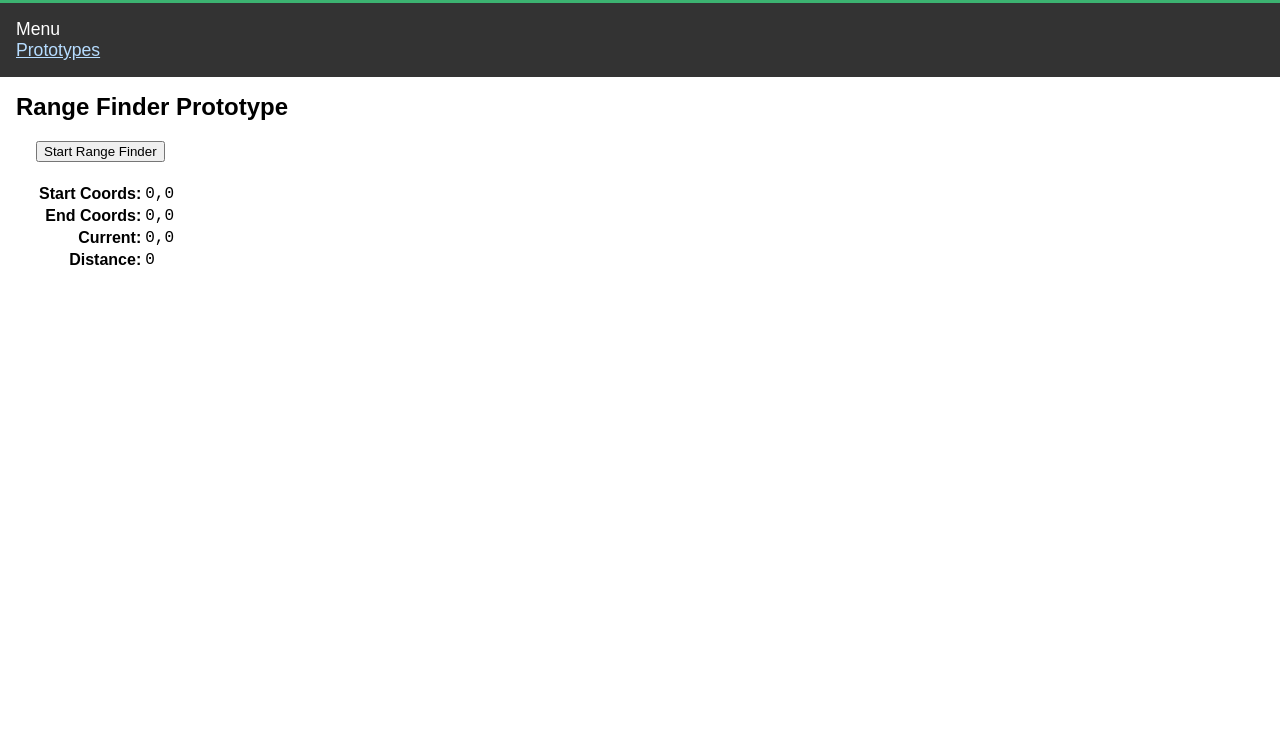
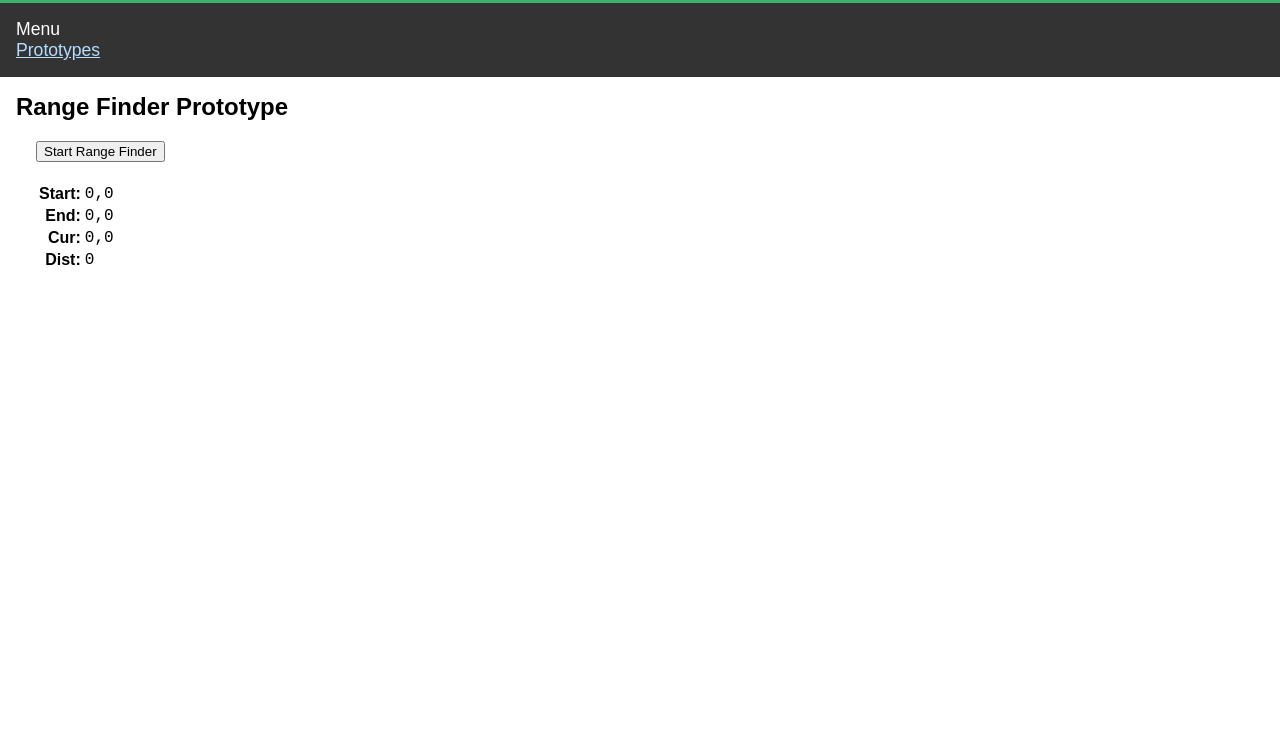
Before and after one commit to blister/blister.github.io, a plain HTML site: page index.html in a window 1280 px wide. Shown: the part 82-828 px from the top of the page. Drawn offline with Linux system fonts and the light colour scheme.

Commit message:
Change precision

```diff
--- a/js/dopebook.js
+++ b/js/dopebook.js
@@ -96,7 +96,7 @@ class Range {
 	}
 
 	calcDistance() {
-		this.distance = getDistance(this.startCoords, this.endCoords);
+		this.distance = getDistance(this.startCoords, this.endCoords).toFixed(2);
 	}
 
 	// update sets the current coords
--- a/templates/prototypes.html
+++ b/templates/prototypes.html
@@ -8,19 +8,19 @@
 	<div id="output">
 		<table>
 			<tr>
-				<td><strong>Start Coords:</strong></td>
+				<td><strong>Start:</strong></td>
 				<td><span id="startCoords">0,0</span></td>
 			</tr>
 			<tr>
-				<td><strong>End Coords:</strong></td>
+				<td><strong>End:</strong></td>
 				<td><span id="endCoords">0,0</span></td>
 			</tr>
 			<tr>
-				<td><strong>Current:</strong></td>
+				<td><strong>Cur:</strong></td>
 				<td><span id="currentCoords">0,0</span></td>
 			</tr>
 			<tr>
-				<td><strong>Distance:</strong></td>
+				<td><strong>Dist:</strong></td>
 				<td><span id="distance">0</span></td>
 			</tr>
 		</table>
```
